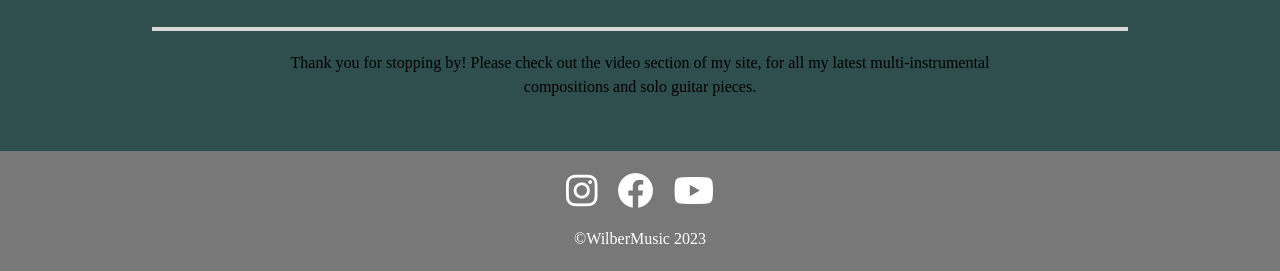
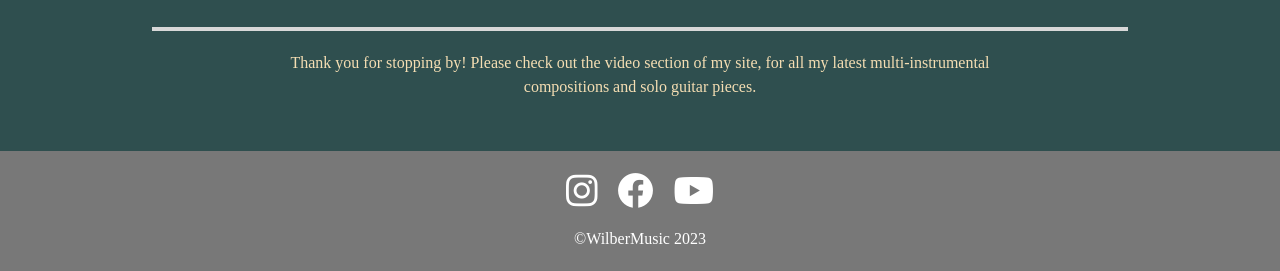
Before and after one commit to Wilber30/wilbermusic, a PHP site: page /templates/about.php in a window 1280 px wide; the page is wider, and only the part inside the window is pictured. Shown: the part 818-1089 px from the top of that part. Run offline with PHP 8.4, Linux system fonts and the light colour scheme; style sheets or scripts are compiled from the project's sources; some libraries are stand-ins or nearby versions; some web fonts are replaced.

Commit message:
Adds new colour for about text

```diff
--- a/tailwind.config.js
+++ b/tailwind.config.js
@@ -46,6 +46,7 @@ module.exports = {
       'firebrick': '#b22222',
       'salmon': '#BF565A',
       'dark-slate-grey': '#2f4f4f',
+      'wheat': '#F5DEB3',
     },
     extend: {
       backgroundImage: {
--- a/templates/content/about-2.php
+++ b/templates/content/about-2.php
@@ -1,4 +1,4 @@
-<div class="lg:border-t-2 lg:border-grey lg:my-4">
+<div class="lg:border-t-2 lg:border-grey lg:my-4 text-wheat">
     <p class="lg:hidden">
 			Alongside my multi-instrumental compositions, I also write and arrange solo finger-style guitar instrumentals.
 			My guitar technique was initially inspired by listening to country-blues guitarists of early twentieth century;
@@ -14,7 +14,7 @@
 			<img class="w-[90%] p-5" src="../assets/images/circular_sears.png" alt="placeholder">
 		</div>
 		<p class="pt-0 pb-5 py-5 md:p-5 text-center lg:w-[80%]">
-			Thank you for stopping by! Please check out the video section of my site, for all my latest multi-instrumental compositions
+			Thank you for stopping by! Please check out the <a href="../#video-main">video section</a> of my site, for all my latest multi-instrumental compositions
 			and solo guitar pieces.
 		</p>
 	</div>
--- a/templates/content/about-me.php
+++ b/templates/content/about-me.php
@@ -1,4 +1,4 @@
-<div>
+<div class="text-wheat">
 	<h2 class="mt-4 lg:my-4">Who am I?</h2>
 	<p>
     I am a multi-instrumentalist and solo guitarist based in Oxfordshire. My music is not tied exclusively
```
